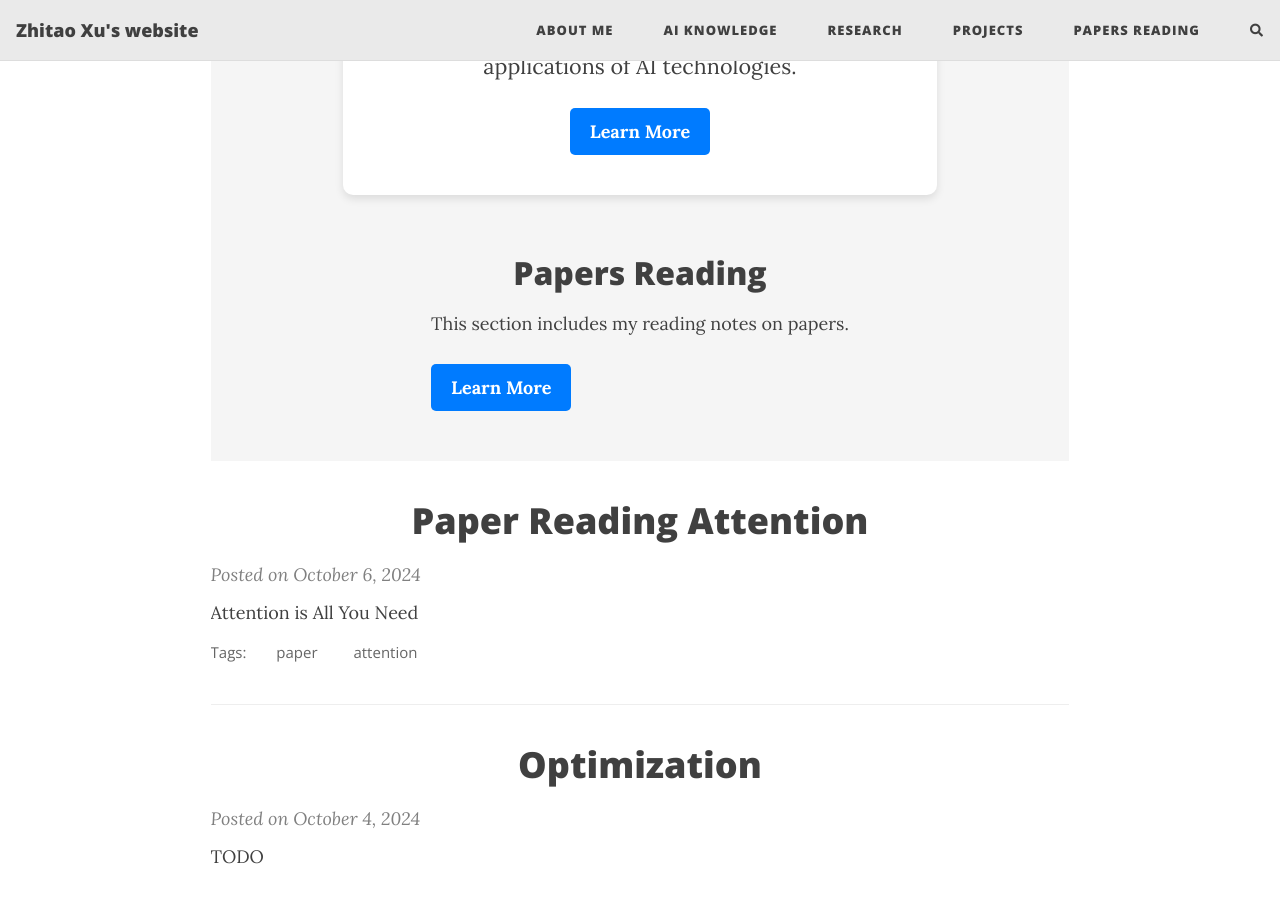
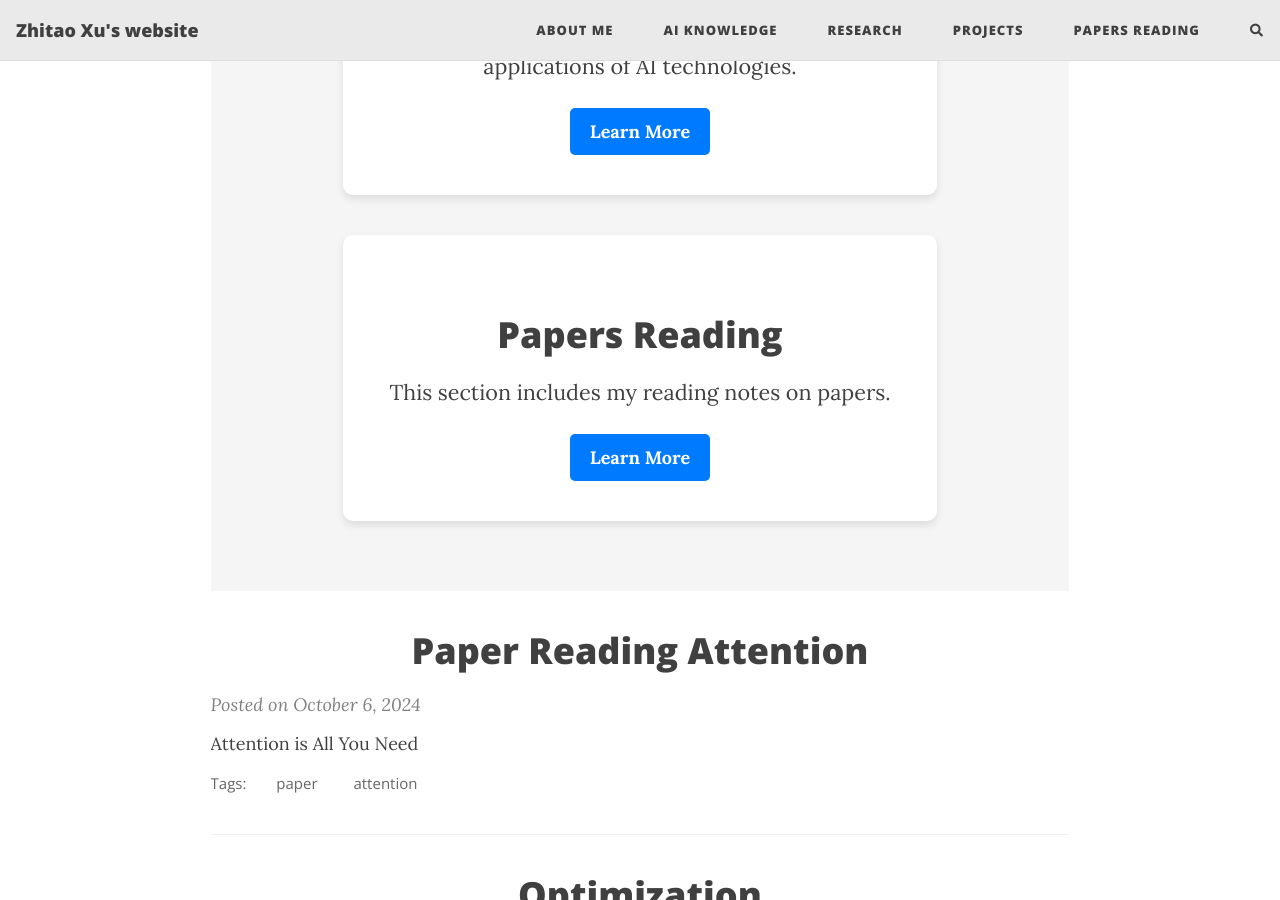
Before and after one commit to HerrXu01/herrxu01.github.io, a Jekyll site: the page built from index.html, in a window 1280 px wide and 900 px high, scrolled down 2407 px. Built offline with Jekyll 4.4.1, drawn with Linux system fonts in a browser that asks for light colours; the list of posts is cut into pages by our own code; comment, search, counter and statistics services are not loaded.

Commit message:
fix a bug on new summary card

```diff
--- a/_layouts/home.html
+++ b/_layouts/home.html
@@ -43,7 +43,7 @@ layout: page
     <p>This section demonstrates some real-world applications of AI technologies.</p>
     <a href="/projects/" class="summary-link">Learn More</a>
   </div>
-  <div>
+  <div class="summary-card">
     <h2>Papers Reading</h2>
     <p>This section includes my reading notes on papers.</p>
     <a href="/papers-reading/" class="summary-link">Learn More</a>
```
